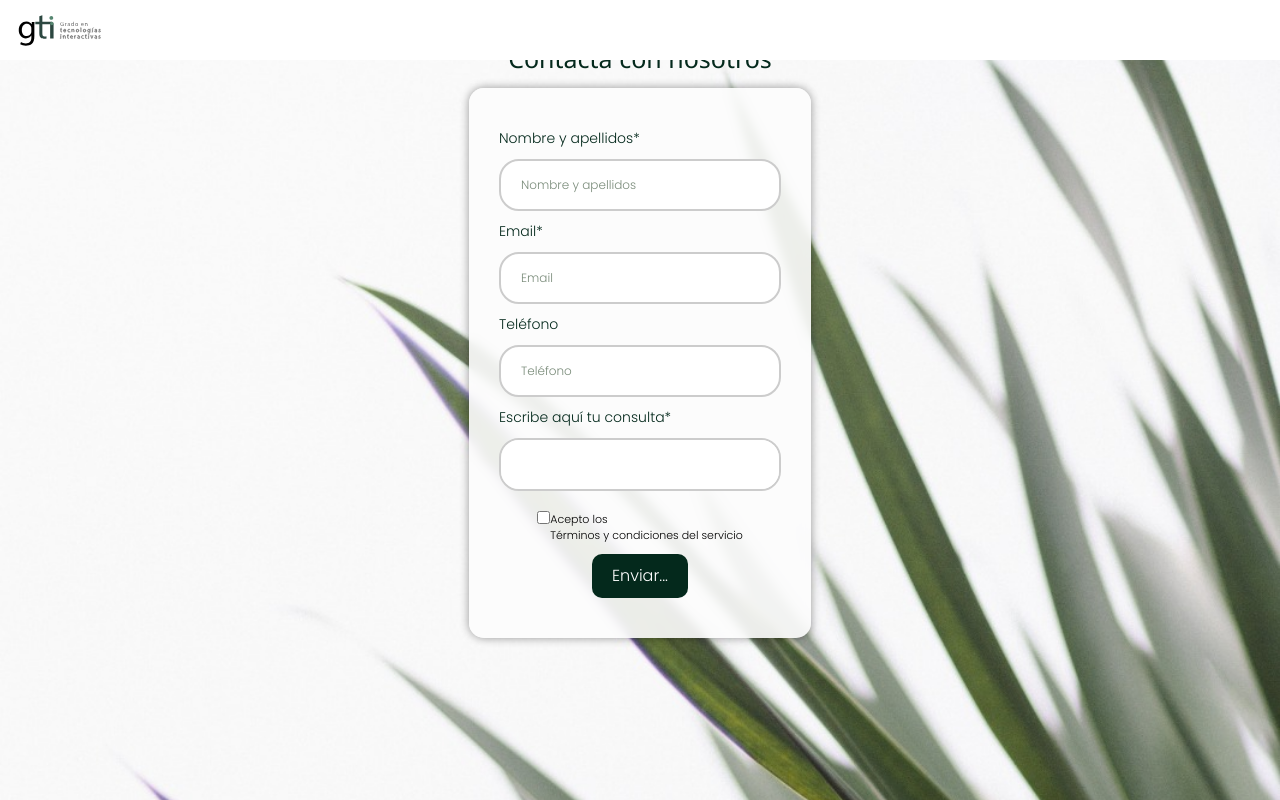
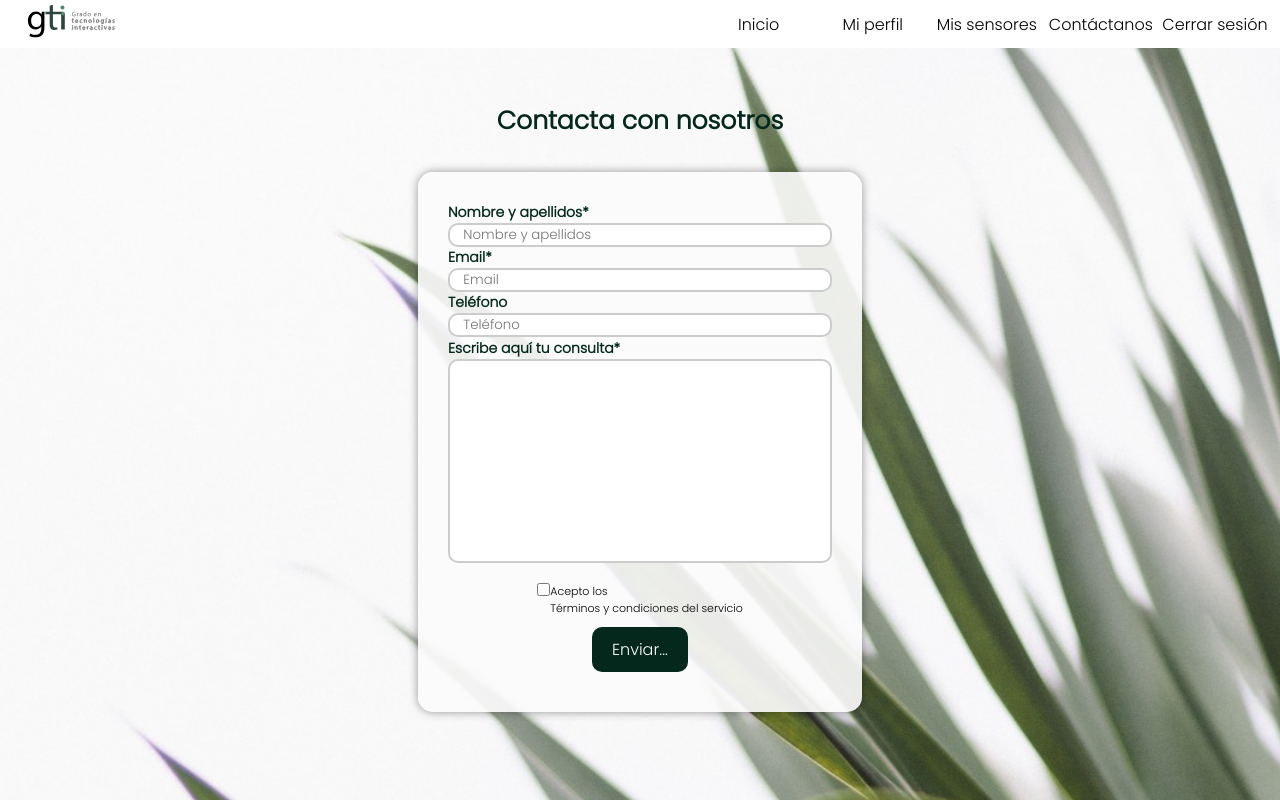
Before and after one commit to Hao12341/Proyecto2-Grupo09, a PHP site: page /html/contacto.html in a window 1280 px wide. Run offline with PHP 8.4, Linux system fonts and the light colour scheme.

Commit message:
Commit Contacto mejor

```diff
--- a/css/contacto.css
+++ b/css/contacto.css
@@ -15,21 +15,8 @@
     background-repeat: no-repeat;
 }
 
-    #iconosBanner {
-        display: none;
-    }
 
-    /* H3  */
 
-    h3{
-        font-family: inherit;
-        font-size: 14px;
-        font-weight: normal;
-    }
-
-    a {
-        text-decoration: none;
-    }
 /*Tetxo del form*/
 
 #contenedorGris h3 {
@@ -38,35 +25,38 @@
 
 #Título{
     display: block;
+    padding: 2rem;
 }
 
 /*COntenedor de página */
 
 #ContenedorNoHeader{
-        padding: 2rem;
+    padding-top: 70px;
     align-items: center;
     display: flex;
     flex-direction: column;
-        height: max-content;
-        min-height: 100vh;
+    height: min-content;
+    min-height: 80vh;
     width: 100%;
 }
 
 /* Contenedor del form */
 
 #contenedorGris {
-        background: rgba(252,252,252,90%);
-        backdrop-filter: blur(5px);
     display: flex;
     flex-direction: column;
-        justify-content: flex-start;
-        width: 342px;
-        height: 550px;
-        box-shadow: 0px 0px 10px rgba(0, 0, 0, 0.4);
-        z-index: -1;
-        border-radius: 15px;
+    justify-content: space-between;
+    width: 30vw;
+    min-width: max-content;
+    height: 60vh;
     padding: 30px;
+}
 
+.inputCajaTexto {
+    border: none;
+    border: 2px solid #ccc;
+    border-radius: 10px;
+    padding-left: 1em;
 }
 
 
@@ -76,32 +66,18 @@
     align-items: flex-start;
     justify-content: center;
 }
+
+#containerCheckbox a {
+    color: black;
+}
 /* Boton Enviar */
 #botonEnvio{
-        background-color: #04291C;
-        color: #fff;
-        border: none;
     padding: 10px 20px;
     border-radius: 10px;
     font-size: 16px;
     cursor: pointer;
     transition: all 0.2s ease-in-out;
     margin: 10px auto;
-    }
-    /* Bakcdrop config dialog*/
-
-    dialog::backdrop{
-    background-color: rgba(0,0,0,0.3); /* Cambia color backdrop */
-    backdrop-filter: blur(3px);        /* Aplica filtro backdrop */
-    }
-
-    #Pop-Up {
-        width: 320px;
-        height: 484px;
-        background-color: rgba(255,255,255,60%);
-        backdrop-filter: blur(5px);
-        align-items: center;
-        flex-direction: column;
 }
 
 #BotonCerrar {
@@ -112,167 +88,6 @@
 
 textarea {
     resize: none;
-        height: 300px;
+    height: 200px;
+    overflow: visible;
 }
-
-
-
-    /* Input caja texto */
-
-
-    .inputCajaTexto {
-        border-radius: 20px;
-        border: none;
-        border: 2px solid #ccc;
-        font-size: 12px;
-        padding: 0.75em 20px;
-        flex: 1 1 0;
-
-    }
-
-
-
-*{
-    font-family: "poppins";
-    margin: 0px;
-    scroll-behavior: smooth;
-}
-
-
-/*  Header  */
-.header{
-    position: fixed;
-    size: 2rem;
-    width: 100%;
-    background-color: white;
-    margin-bottom: 1rem;
-    z-index: +1;
-}
-.texto{
-    margin-top: 0.8rem;
-    margin-bottom: 2.5rem;
-    font-size: 0.9rem;
-}
-#Logo img{
-    width: 7.7rem;
-    height: 4.7rem;
-}
-.boton-barras{
-    margin-top: 1.4rem;
-    float: right;
-    margin-left: 1rem;
-    margin-right: 1.2rem;
-}
-#check{
-    display: none;
-}
-.boton-barras .fa, .boton-barras .fa-times {
-    font-size: 2rem;
-    pointer-events: pointer;
-}
-#menu-principal{
-    position: absolute;
-    display: absolute;
-    text-align: center;
-    width: 100%;
-    margin: 0px auto;
-    background-color: #204b36;
-    clip-path: polygon(0 0, 100% 0, 100% 0, 0 0);
-    transition: 0.5s ease-in-out;
-}
-#check:checked + nav#menu-principal{
-    position: absolute;
-    width: 100%;
-    clip-path: polygon(0 0, 100% 0, 100% 100%, 0 100%);
-}
-#menu-principal li{
-    padding: 15px 0px;
-}
-#menu-principal ul{
-    display: hidden;
-    list-style: none;
-    padding: 0px ;
-    margin: 0ch;
-}
-#menu-principal a{
-    margin: 0px;
-    font-weight: bold;
-    font-size: 12px;
-    text-decoration: none;
-    text-align: center;
-    display: block;
-    position: relative;
-    color: white;
-}
-#menu-servicios{
-    border-top: 1px solid white;
-    border-bottom: 1px solid white;
-}
-#menu-contacto{
-    border-bottom: 1px solid white;
-}
-#Foto-tablet{
-    display: flex;
-    height: 100vh;
-    width: 100vw;
-    padding-top: 3px;
-    flex-direction: column;
-    align-items: center;
-    background: url("../img/FondoLandingPage.jpeg");
-    background-repeat: no-repeat;
-    background-position: center center;
-    background-size: cover;
-}
-#eslogan{
-    align-self: center;
-    padding: 0rem 2rem;
-    clear: both;
-    width: auto;
-    color: white;
-    margin: 0px auto;
-    margin-top: 10rem;
-    margin-bottom: 2rem;
-    text-align: center;
-    font-weight: bold;
-    font-size: 2rem;
-}
-
-#sublogo{
-    align-self: center;
-    padding: 0rem 2rem;
-    clear: both;
-    width: auto;
-    color: white;
-    margin: 0px auto;
-    text-align: center;
-    font-weight: bold;
-    font-size: 1.4rem;
-}
-#call-to-action{
-    font-size: 1rem;
-    margin: 0px auto;
-    margin-bottom: 9rem;
-    color: #810052;
-    background-color: white;
-    border: none;
-    font-weight: bolder;
-    border-radius: 20px;
-    padding: 0.8rem 1.5rem;
-}
-#Login i{
-    margin-top: 1.5rem;
-    font-size: 1.9rem;
-    float: right;
-}
-.Bajar i{
-    color: white;
-    font-size: 3rem;
-}
-.Bajar i:hover{
-    cursor: pointer;
-}
-#bajar{
-    scroll-behavior: smooth;
-    scroll-margin-block-start: 1.7rem;
-}
-/* Fin Header */
--- a/css/estilos.css
+++ b/css/estilos.css
@@ -40,6 +40,7 @@
 
     a {
         text-decoration: none;
+        color: white;
     }
 
     button {
@@ -54,3 +55,10 @@
     button:hover {
         background-color: #65946F;
     }
+
+    /* Para usar en divs con formularios, textos, información breve. etc */
+    .divBlanco {
+        background: rgba(252,252,252,90%);
+        border-radius: 15px;
+        box-shadow: 0px 0px 10px rgba(0, 0, 0, 0.4);
+    }
--- a/html/contacto.html
+++ b/html/contacto.html
@@ -4,26 +4,43 @@
     <meta charset="UTF-8">
     <meta name="viewport" content="width=device-width, user-scalable=no, initial-scale=1.0, maximum-scale=1.0, minimum-scale=1.0">
     <meta http-equiv="X-UA-Compatible" content="ie=edge">
-
-    <link rel="stylesheet" href="https://www.w3schools.com/w3css/4/w3.css">
-    <link rel="stylesheet" href="https://cdnjs.cloudflare.com/ajax/libs/font-awesome/4.7.0/css/font-awesome.min.css">
-    <link rel="stylesheet" href="../css/DashboardAdmin.css">
-    <link rel="stylesheet" href="../css/header.css">
+    <link rel="stylesheet" href="../css/header2.css">
     <link rel="stylesheet" href="../css/contacto.css">
     <link rel="stylesheet" href="../css/estilos.css">
     <title>Contacto</title>
 </head>
 <body>
+    <!-- Esto es el encabezado que actuará de banner-->
     <header class="Encabezado" role="banner">
         <!-- Esto es el encabezado que actuará de banner-->
-    <nav id="menu"><a id="Logo" href="index.html"><img src="../img/logo.svg" alt="Logo de la empresa"></a><!-- Enlace a la página index.html, imagen de logo en la ruta especificada y alt = alternativa -->
-        <ul>
-            <li><a href="#Contacto">Contacto</a></li>
-            <li><a href="#Avisos">Avisos</a></li>
-            <li><a href="#CerrarSesion">Cerrar Sesión</a></li>
+        <nav id="menu"><a id="Logo" href="../index.html"><img src="../img/logo.svg"
+                                                              alt="Logo de la empresa"></a>
+            <!-- Enlace a la página index.html, imagen de logo en la ruta especificada y alt = alternativa -->
+            <div id="contenedorContenedorDesktop">
+                <div id="separador"></div>
+                <div id="contenedorMenuDesktop">
+                    <ul id="menuDesktop">
+                        <li><a href="#Contacto">Inicio</a></li>
+                        <li><a href="#Perfil">Mi perfil</a></li>
+                        <li><a href="#Sensores">Mis sensores</a></li>
+                        <li><a href="../html/contacto.html">Contáctanos</a></li>
+                        <li><a href="#CerrarSesion">Cerrar sesión</a></li>
                     </ul>
+                </div>
+            </div>
+
+            <ul id="menuDesplegable">
+                <li><a href="#Contacto">Inicio</a></li>
+                <li><a href="#Perfil">Mi perfil</a></li>
+                <li><a href="#Sensores">Mis sensores</a></li>
+                <li><a href="../html/contacto.html">Contáctanos</a></li>
+                <li><a href="#CerrarSesion">Cerrar sesión</a></li>
+            </ul>
+
+
+
             <div id="iconosBanner">
-            <a id="Login" href="Login.html"><i class="fa fa-user-circle"></i></a>
+                <a id="Login" href="Login.html"><img id="iconoLogin" src="../img/perfilLogin.svg" alt="Perfil Log In"></a>
                 <div class="hamburguesa">
                     <div></div>
                     <div></div>
@@ -31,15 +48,13 @@
                 </div>
             </div>
         </nav>
-
     </header>
     <script src="../js/menu.js"></script>
-
     <div id="ContenedorNoHeader">
     <div><h1 id="Título"> Contacta con nosotros</h1></div>
     <form id="Formulario" action="#" method="post">
     <!-- Empieza Caja Formulario -->
-    <div id="contenedorGris">
+    <div class="divBlanco" id="contenedorGris">
         <!-- Empieza Parte Escribir Formulario-->
         <h3>Nombre y apellidos*</h3><input class="inputCajaTexto" required id="Nombre" type="text" placeholder="Nombre y apellidos">
 
@@ -50,7 +65,7 @@
         <h3>Escribe aquí tu consulta*</h3>
 
         <textarea class="inputCajaTexto" required id="Texto_Consulta" placeholder="Escriba aquí más información sobre su consulta..."
-                  rows="1" cols = "10">
+                  rows="1">
 
         </textarea>
         <!-- Acaba parte escribir formulario-->
@@ -59,7 +74,7 @@
         <div id="containerCheckbox">
             <input type="checkbox" id="checkboxTerminos" class="checkbox" required>
             <label for="checkboxTerminos">
-                <p>Acepto los
+                <p id="terminosServicio">Acepto los
                     <a href="#">
                         <p>Términos y condiciones del servicio</p>
                      </a>
--- a/html/login.html
+++ b/html/login.html
@@ -15,8 +15,8 @@
 
 <body>
     <header class="header" > <!-- Esto es el encabezado que actuará de banner-->
-        <nav id="menu"><a id="Logo" href="index.html"><img src="../img/logo.svg"
-                                                           alt="Logo de la empresa"></a><!-- Enlace a la página index.html, imagen de logo en la ruta especificada y alt = alternativa -->
+        <nav id="menu"><a id="Logo" href="../index.html"><img src="../img/logo.svg"
+                                                              alt="Logo de la empresa"></a><!-- Enlace a la página index.html, imagen de logo en la ruta especificada y alt = alternativa -->
 
         </nav>
 
```
Lines whose indentation alone changed are shown as unchanged.
